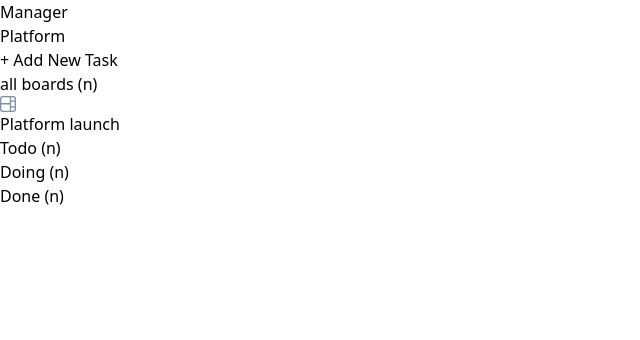
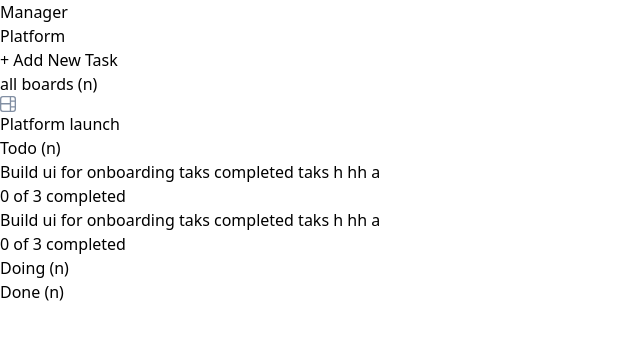
Before and after one commit to Amanjot-001/task-manager, a React (Vite) app: page / in a window 1280 px wide. Shown: the top 340 px of the page, without its empty margins (0-640 px from the left). Built offline with nearby package versions, Linux system fonts and the light colour scheme.

Commit message:
task card created

```diff
--- /dev/null
+++ b/src/components/Card.jsx
@@ -0,0 +1,14 @@
+const Card = () => {
+    return (
+        <div className="card flex flex-col w-full p-4 rounded-md bg-white gap-2 shadow-md">
+            <div className="heading font-bold">
+                Build ui for onboarding taks completed taks h hh a
+            </div>
+            <div className="subtasks text-sm opacity-50 font-bold">
+                0 of 3 completed
+            </div>
+        </div>
+    )
+}
+
+export default Card;
--- a/src/components/Display.jsx
+++ b/src/components/Display.jsx
@@ -1,15 +1,19 @@
+import Card from "./Card";
+
 const Display = () => {
     return (
-        <div className="display flex justify-between w-3/4 bg-[#f4f7fd]">
-            <div className="todo flex flex-col grow items-start m-4">
+        <div className="display grid grid-cols-3 w-3/4 bg-[#f4f7fd] grow m-4">
+            <div className="todo flex flex-col grow items-start p-4 gap-4">
                 <div className="heading flex h-max items-center gap-2">
                     <div className="circle w-4 h-4 bg-[#a855f7] rounded-full"></div>
                     <div className="font-bold opacity-50 tracking-widest">
                         Todo (n)
                     </div>
                 </div>
+                <Card />
+                <Card />
             </div>
-            <div className="doing flex flex-col grow items-start m-4">
+            <div className="doing flex flex-col grow items-start p-4 gap-4">
                 <div className="heading flex h-max items-center gap-2">
                     <div className="circle w-4 h-4 bg-[#22c55e] rounded-full"></div>
                     <div className="font-bold opacity-50 tracking-widest">
@@ -17,7 +21,7 @@ const Display = () => {
                     </div>
                 </div>
             </div>
-            <div className="done flex flex-col grow items-start m-4">
+            <div className="done flex flex-col grow items-start p-4 gap-4">
                 <div className="heading flex h-max items-center gap-2">
                     <div className="circle w-4 h-4 bg-[#f97316] rounded-full"></div>
                     <div className="font-bold opacity-50 tracking-widest">
--- a/src/components/Home.jsx
+++ b/src/components/Home.jsx
@@ -4,9 +4,9 @@ import Sidebar from "./Sidebar";
 
 const Home = () => {
     return (
-        <div className="home flex flex-col w-full">
+        <div className="home flex flex-col grow">
             <Header />
-            <div className="flex w-full">
+            <div className="flex grow">
                 <Sidebar />
                 <Display />
             </div>
```
